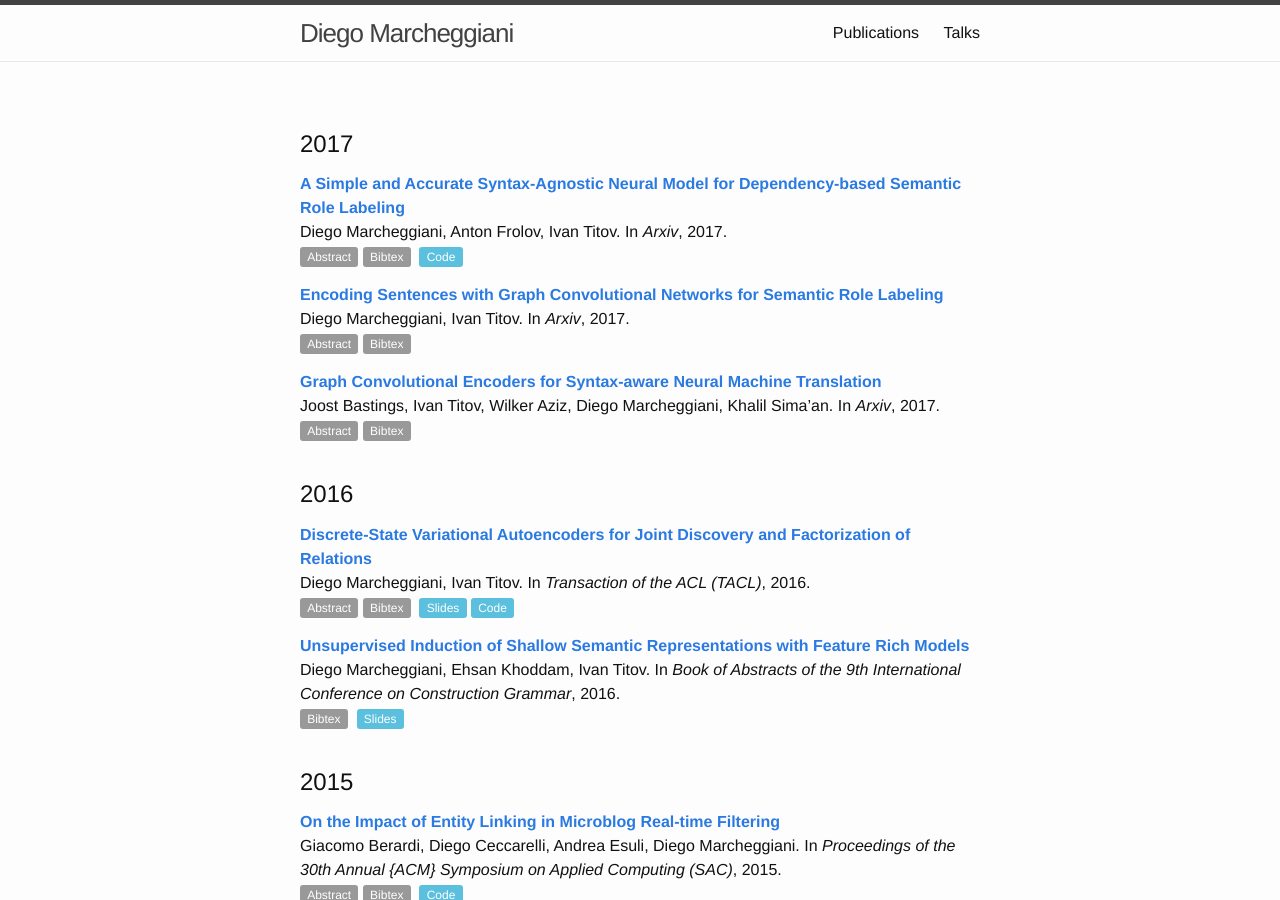
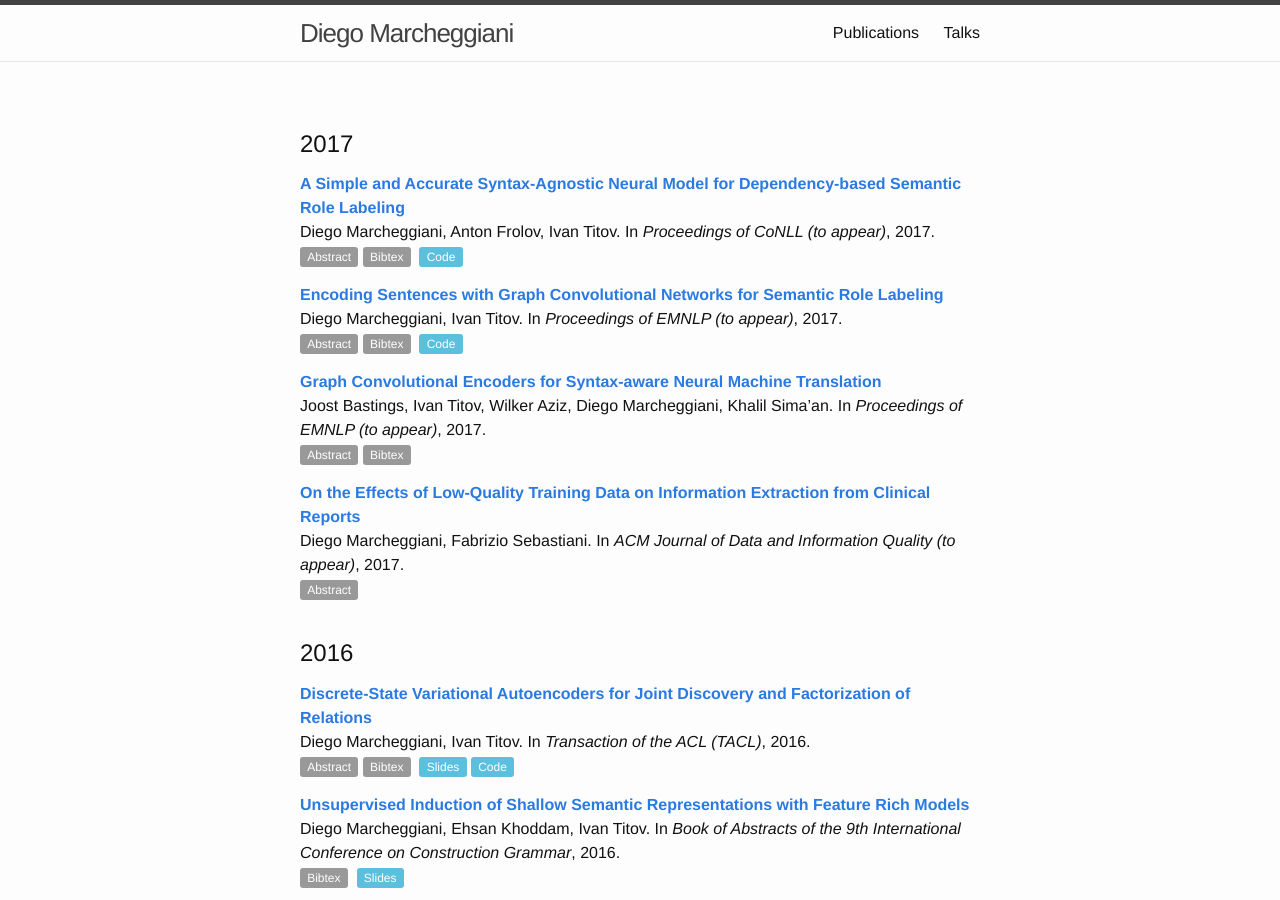
Before and after one commit to diegma/diegma.github.io, a Jekyll site: the page built from publications.markdown, in a window 1280 px wide and 900 px high. Built offline with Jekyll 4.4.1, drawn with Linux system fonts in a browser that asks for light colours.

Commit message:
publications update

```diff
--- a/_data/papers/2017.yml
+++ b/_data/papers/2017.yml
@@ -1,15 +1,15 @@
 -
   layout: paper
-  paper-type: article
+  paper-type: inproceedings
   selected: y
   year: 2017
   id: MarcheggianiFT17
   title: A Simple and Accurate Syntax-Agnostic Neural Model for Dependency-based Semantic Role Labeling
   authors: Diego Marcheggiani, Anton Frolov, Ivan Titov
   doc-url: http://arxiv.org/abs/1701.02593
-  journal: Arxiv
+  booktitle: Proceedings of CoNLL (to appear)
   code: https://github.com/diegma/neural-dep-srl
-  venue: journal
+  venue: conference
 
   abstract: >
     We introduce a simple and accurate neural model for dependency-based semantic role labeling.
@@ -36,15 +36,16 @@
 
 -
   layout: paper
-  paper-type: article
+  paper-type: inproceedings
   selected: y
   year: 2017
   id: Marcheggiani17b
   title: Encoding Sentences with Graph Convolutional Networks for Semantic Role Labeling
   authors: Diego Marcheggiani, Ivan Titov
   doc-url: https://arxiv.org/abs/1703.04826
-  journal: Arxiv
-  venue: journal
+  booktitle: Proceedings of EMNLP (to appear)
+  venue: conference
+  code: https://github.com/diegma/neural-dep-srl
   abstract: >
     Semantic role labeling (SRL) is the task of identifying the predicate-argument structure of a sentence.
     It is typically regarded as an important step in the standard natural language processing pipeline, providing information to downstream tasks such as information extraction and question answering.
@@ -65,15 +66,15 @@
 
 -
   layout: paper
-  paper-type: article
+  paper-type: inproceedings
   selected: y
   year: 2017
   id: Marcheggiani17c
   title: Graph Convolutional Encoders for Syntax-aware Neural Machine Translation
   authors: Joost Bastings, Ivan Titov, Wilker Aziz, Diego Marcheggiani, Khalil Sima’an
   doc-url: https://arxiv.org/abs/1704.04675
-  journal: Arxiv
-  venue: journal
+  booktitle: Proceedings of EMNLP (to appear)
+  venue: conference
   abstract: >
     We present a simple and effective approach to incorporating syntactic structure into neural attention-based encoder-decoder models for machine translation.
     We rely on graph-convolutional networks (GCNs), a recent class of neural networks developed for modeling graph-structured data.
@@ -88,3 +89,24 @@
       year={2017}
       url = {https://arxiv.org/abs/1704.04675}
     }
+
+-
+  layout: paper
+  paper-type: article
+  selected: y
+  year: 2017
+  id: MarcheggianiS17
+  title: On the Effects of Low-Quality Training Data on Information Extraction from Clinical Reports
+  authors: Diego Marcheggiani, Fabrizio Sebastiani
+  doc-url: http://nmis.isti.cnr.it/sebastiani/Publications/JDIQ2017.pdf
+  journal: ACM Journal of Data and Information Quality (to appear)
+  venue: journal
+  abstract: >
+    In the last five years there has been a flurry of work on information extraction from clinical documents, i.e., on algorithms capable of extracting, from the informal and unstructured texts that are generated during everyday clinical practice, mentions of concepts relevant to such practice.
+    Many of these research works are about methods based on supervised learning, i.e., methods for training an information extraction system from manually annotated examples.
+    While a lot of work has been devoted to devising learning methods that generate more and more accurate information extractors, no work has been devoted to investigating the effect of the quality of training data on the learning process for the clinical domain.
+    Low quality in training data often derives from the fact that the person who has annotated the data is different from the one against whose judgment the automatically annotated data must be evaluated.
+    In this paper we test the impact of such data quality issues on the accuracy of information extraction systems as applied to the clinical domain.
+    We do this by comparing the accuracy deriving from training data annotated by the authoritative coder (i.e., the one who has also annotated the test data, and by whose judgment we must abide), with the accuracy deriving from training data annotated by a different coder, equally expert in the subject matter.
+    The results indicate that, although the disagreement between the two coders (as measured on the training set) is substantial, the difference is (surprisingly enough) not always statistically significant.
+    While the dataset used in the present work originated in a clinical context, the issues we study in this work are of more general interest.
```
